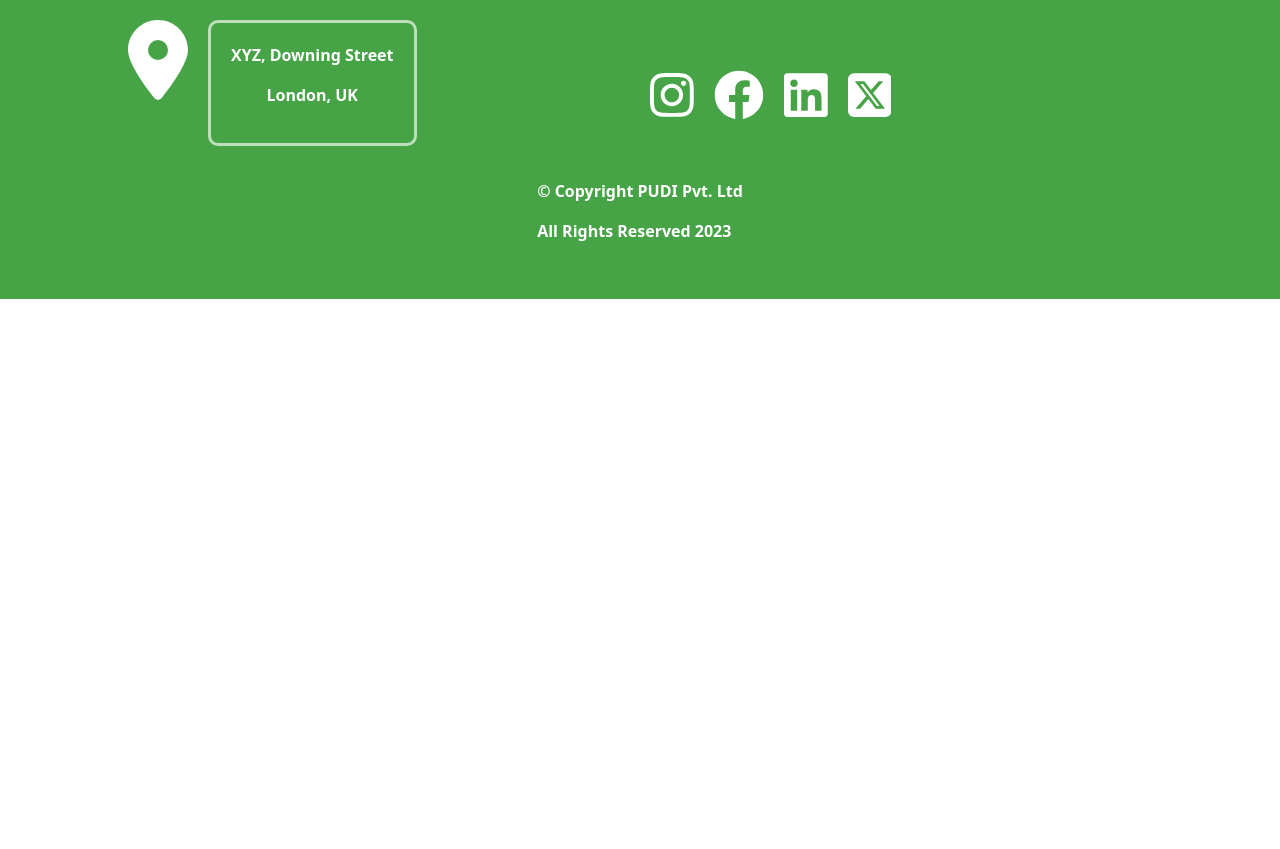
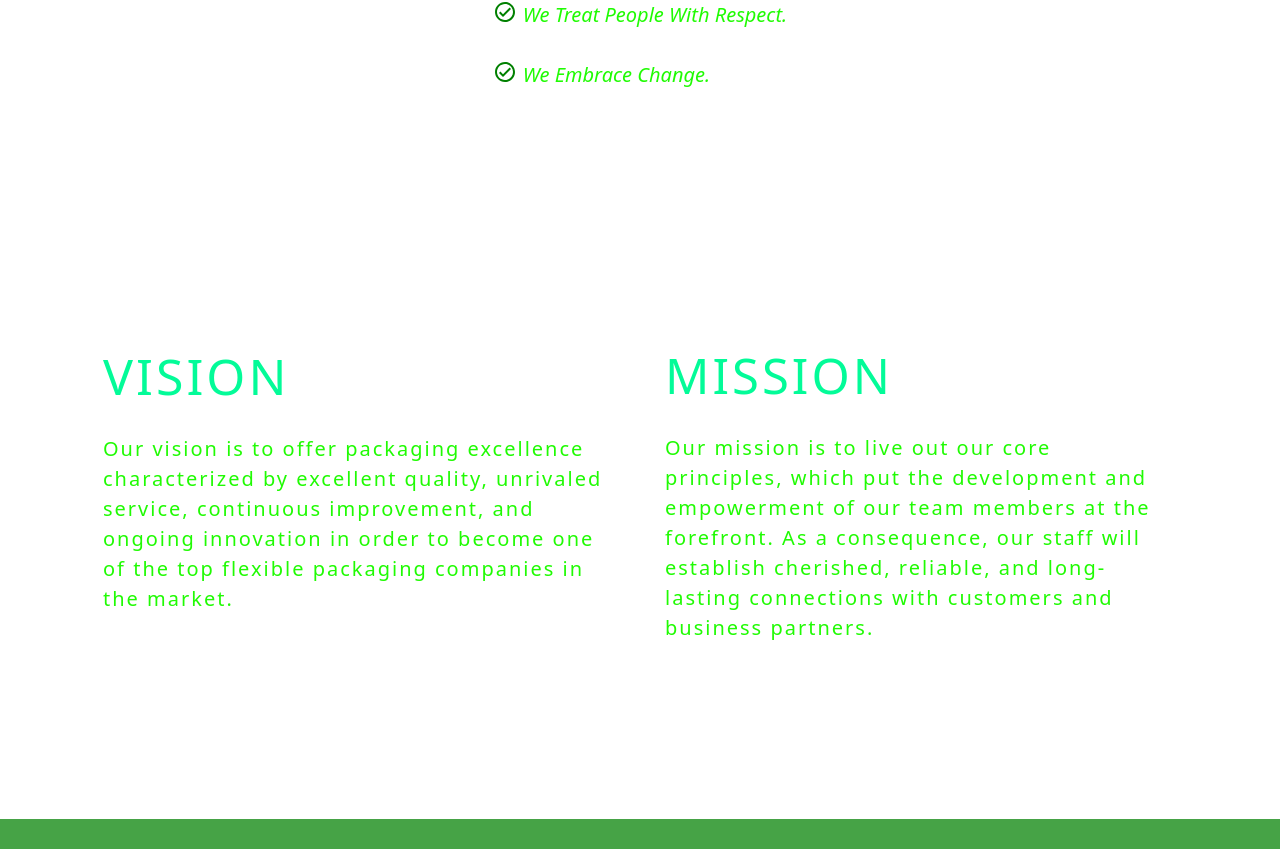
Before and after one commit to Hardikaz/PUDI, a React (Create React App) app in the folder pudi-app/: page /our-team in a window 1280 px wide. Shown: the part 1851-2700 px from the top of the page. Before the commit the page ends 2150 px from the top, so only its background shows below. Built offline with nearby package versions, Linux system fonts and the light colour scheme.

Commit message:
Our Team Route completed

```diff
--- a/pudi-app/src/App.css
+++ b/pudi-app/src/App.css
@@ -749,6 +749,7 @@ display: flex;
   display: flex;
    align-items: center;
   flex-direction: column;
+  height: 90vh;
 }
 
 .OurGoal-heading{
@@ -797,9 +798,10 @@ display: flex;
   display: flex;
   flex-direction: column;
   align-items: center;
+  height: 60vh;
 }
 .valuesPage-heading{
-  margin-top: 50px;
+
   color: var(--theme_color);
   font-size: 50px;
   font-weight: bold;
@@ -821,3 +823,64 @@ display: flex;
   color: green;
   font-size: 50px;
 }
+
+/* Vission Mission */
+
+.vimi{
+
+  width: 100vw;
+  display: grid;
+  grid-template-columns: auto auto;
+  gap: 50px;
+
+  display: flex;
+  align-items: center;
+  justify-content: center;
+  height: 80vh;
+
+}
+
+.vimi .vision-card{
+  width: 40vw;
+
+  height: 40vh;
+
+}
+
+.vision-card-heading{
+  font-size: 50px;
+  color: var(--theme_color);
+  font-weight: 500;
+  margin-bottom: 20px;
+  letter-spacing: 3px;
+
+}
+
+.vimi .mission-card{
+  width: 40vw;
+
+  height: 40vh;
+}
+
+.mission-card-heading{
+  font-size: 49px;
+  color: var(--theme_color);
+  font-weight: 500;
+  margin-bottom: 20px;
+  letter-spacing: 3px;
+
+}
+
+.vision-card p{
+  color: var(--text_color);
+  font-weight: 450;
+  letter-spacing: 2px;
+  font-size: 20px;
+}
+
+.mission-card p{
+  color: var(--text_color);
+  font-weight: 450;
+  letter-spacing: 2px;
+  font-size: 20px;
+}
--- a/pudi-app/src/Components/visionmissionpage.jsx
+++ b/pudi-app/src/Components/visionmissionpage.jsx
@@ -2,7 +2,20 @@
 const vimi = () => {
     return (
         <>
-        <div>imi page</div>
+        <div className="vimi">
+        <div className="vision-card">
+        <div className="vision-card-heading">
+            VISION
+        </div>
+        <p>Our vision is to offer packaging excellence characterized by excellent quality, unrivaled service, continuous improvement, and ongoing innovation in order to become one of the top flexible packaging companies in the market.</p>
+        </div>
+
+
+        <div className="mission-card">
+        <div className="mission-card-heading">MISSION</div>
+        <p>Our mission is to live out our core principles, which put the development and empowerment of our team members at the forefront. As a consequence, our staff will establish cherished, reliable, and long-lasting connections with customers and business partners.</p>
+        </div>
+        </div>
         </>
     )
 }
```
